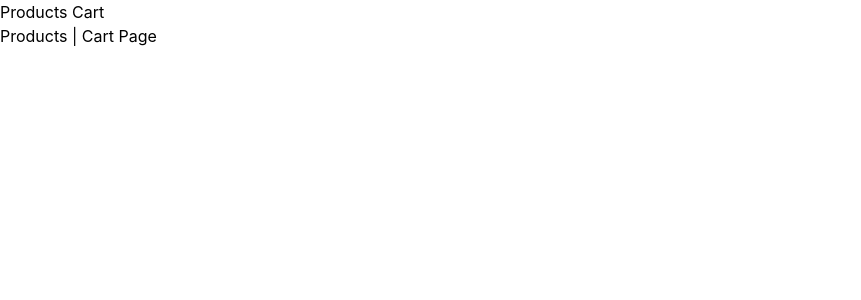
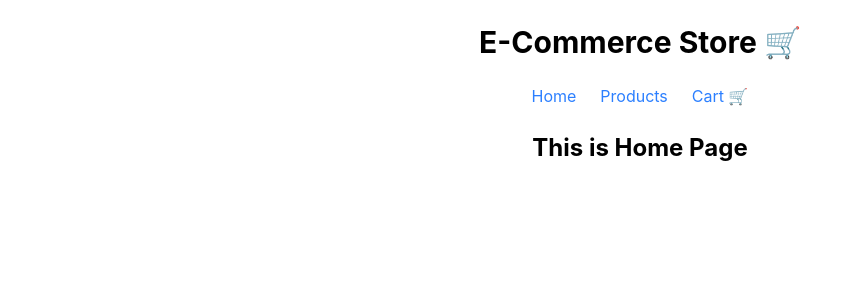
Before and after one commit to Mohammad-Aahil/ecommerce-app, a React (Vite) app: page / in a window 1280 px wide. Shown: the top 300 px of the page, without its empty margins (0-861 px from the left). Built offline with nearby package versions, Linux system fonts and the light colour scheme.

Commit message:
Project completed

```diff
--- a/src/App.jsx
+++ b/src/App.jsx
@@ -7,21 +7,39 @@ import { useCart } from "./context/CartContext";
 import Cart from "./pages/Cart";
 
 const App = () => {
+  function Home() {
+    return (
+      <h2 className="font-bold text-2xl text-center"> This is Home Page</h2>
+    );
+  }
   const { cart } = useCart();
   console.log(cart);
 
   return (
-    <div>
-      <h1>Products Cart</h1>
-      <nav>
-        <Link to={"/products"}>Products | {""}</Link>
-        <Link to={"/cart"}>Cart Page</Link>
+    <div className="max-w-4xl mx-auto p-6">
+      <h1 className="text-3xl font-bold text-center mb-6">
+        E-Commerce Store 🛒
+      </h1>
+
+      <nav className="flex justify-center gap-6 mb-6">
+        <Link className="text-blue-500 hover:underline" to="/">
+          Home
+        </Link>
+
+        <Link className="text-blue-500 hover:underline" to="/products">
+          Products
+        </Link>
+
+        <Link className="text-blue-500 hover:underline" to="/cart">
+          Cart 🛒
+        </Link>
       </nav>
 
       {/* Routes */}
       <Routes>
+        <Route path="/" element={<Home />} />
+        <Route path="/products" element={<ProductsList />} />
         <Route path="/products/:id" element={<ProductDetail />} />
-        <Route path="/products" element={<ProductsList />} />
         <Route path="/cart" element={<Cart />} />
       </Routes>
     </div>
--- a/src/components/ProductDetail.jsx
+++ b/src/components/ProductDetail.jsx
@@ -24,22 +24,28 @@ export default function ProductDetail() {
   if (error) return <p>Error loading product</p>;
 
   return (
-    <div>
-      <h2>{data.title}</h2>
-      <img src={data.image} width="150" />
-      <p>₹ {data.price}</p>
-      <p>{data.description}</p>
-
+    <div className="p-6 border rounded shadow">
+      <img className="h-60 mx-auto" src={data.image} />
+      <h2 className="text-xl font-bold mt-4">{data.title}</h2>
+      <p className="text-green-600 font-bold">₹ {data.price}</p>
+      <p className="mt-2">{data.description}</p>
+      <button
+        className="mt-4 bg-blue-500 text-white px-4 py-2 rounded hover:bg-blue-600"
+        onClick={() => {
+          addCart(data);
+        }}
+      >
+        Add to Cart 🛒
+      </button>
       <button
         onClick={() => {
           navigate(-1);
         }}
+        className="mt-4 bg-blue-500 text-white px-5 ml-5 py-2 rounded hover:bg-blue-600"
       >
         {" "}
         Go Back
-      </button>
-
-      <button onClick={() => addCart(data)}>Add to Cart 🛒</button>
+      </button>{" "}
     </div>
   );
 }
--- a/src/components/ProductsList.jsx
+++ b/src/components/ProductsList.jsx
@@ -19,23 +19,28 @@ export default function ProductsList() {
 
   /* Rendering Data */
   return (
-    <div>
+    <>
+      <div className="grid md:grid-cols-3 grid-cols-2 gap-4">
         {(data || []).map((product) => {
           return (
-          <div key={product.id} className="border my-5 w-50">
-            <img src={product.image} alt={product.title} className="w-24 " />
-
-            <Link to={`/products/${product.id}`}>
-              <h3 className="">{product.title}</h3>
-            </Link>
-            <p>
-              <strong>Price: </strong>
-              {product.price}
-            </p>
-            <br />
+            <div
+              className="border p-4 rounded shadow hover:shadow-2xl transition"
+              key={product.id}
+            >
+              <img
+                className="h-40 mx-auto"
+                src={product.image}
+                alt={product.title}
+              />
+              <h3 className="font-semibold">{product.title}</h3>
+              <p className="text-green-600 font-bold">₹ {product.price}</p>
+              <button className="mt-2 bg-blue-500 text-white px-3 py-1 rounded hover:bg-blue-600">
+                <Link to={`/products/${product.id}`}>View</Link>
+              </button>
             </div>
           );
         })}
       </div>
+    </>
   );
 }
--- a/src/context/CartContext.jsx
+++ b/src/context/CartContext.jsx
@@ -7,7 +7,6 @@ export default function CartProvider({ children }) {
 
   const addCart = (product) => {
     const exists = cart.find((item) => item.id === product.id);
-
     if (exists) return;
 
     setCart([...cart, product]);
--- a/src/pages/Cart.jsx
+++ b/src/pages/Cart.jsx
@@ -8,16 +8,20 @@ const Cart = () => {
 
   const total = cart.reduce((sum, item) => sum + item.price, 0);
   return (
-    <div>
+    <div className="space-y-2">
       <h2>Cart Page</h2>
       {cart.length === 0 ? (
         <p>Your cart is empty</p>
       ) : (
         cart.map((item) => (
-          <div key={item.id}>
+          <div
+            key={item.id}
+            className="flex justify-between items-center border p-4 rounded"
+          >
             <h3>{item.title}</h3>
             <p>₹ {item.price}</p>
             <button
+              className="bg-red-500 text-white px-2 py-1 rounded hover:bg-red-600"
               onClick={() => {
                 removeFromCart(item.id);
               }}
@@ -29,12 +33,12 @@ const Cart = () => {
               onClick={() => {
                 navigate(-1);
               }}
+              className=" bg-blue-500 text-white px-2 py-1 rounded hover:bg-blue-600"
             >
               {" "}
               Go Back
             </button>{" "}
-            <br />
-            <h3>Total: ₹ {total.toFixed(2)}</h3>
+            <h2 className="text-xl font-bold ">Total: ₹ {total.toFixed(2)}</h2>
           </div>
         ))
       )}
```
Lines whose indentation alone changed are shown as unchanged.
